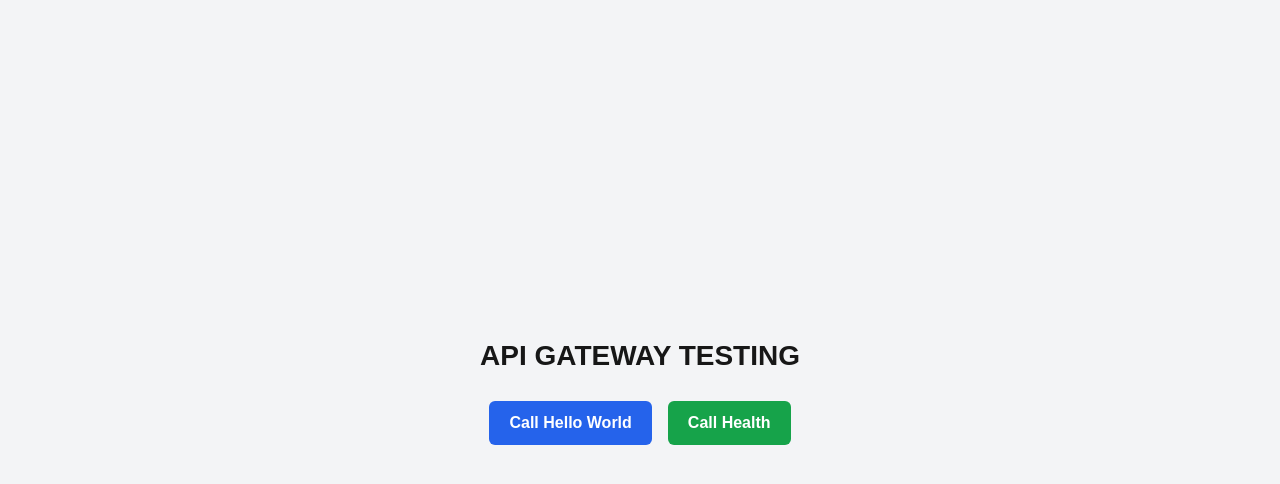
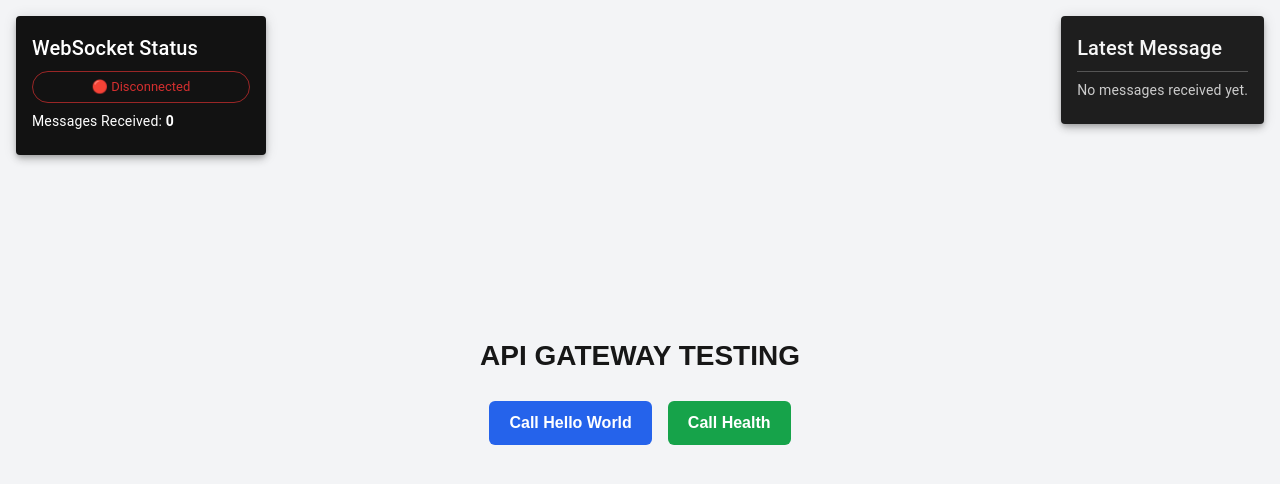
Before and after one commit to lextrfolk1/frontend-test, a Next.js app: page / in a window 1280 px wide. Shown: the top 484 px of the page. Built offline with nearby package versions, Linux system fonts and the light colour scheme; no server answers.

Commit message:
websocket design

```diff
--- a/package.json
+++ b/package.json
@@ -9,6 +9,9 @@
     "lint": "next lint"
   },
   "dependencies": {
+    "@emotion/react": "^11.14.0",
+    "@emotion/styled": "^11.14.1",
+    "@mui/material": "^7.2.0",
     "@stomp/stompjs": "^7.1.0",
     "next": "15.3.5",
     "react": "^19.0.0",
--- a/src/components/WebSocketListener.tsx
+++ b/src/components/WebSocketListener.tsx
@@ -1,13 +1,22 @@
 'use client';
 
-import { useEffect, useRef } from 'react';
+import { useEffect, useRef, useState } from 'react';
 import SockJS from 'sockjs-client';
 import { Client, IMessage } from '@stomp/stompjs';
+import {
+  Box,
+  Card,
+  CardContent,
+  Typography,
+  Chip,
+  Stack,
+  Divider,
+} from '@mui/material';
 
 interface WebSocketListenerProps {
   topic: string;
   onMessage: (payload: any) => void;
-  socketPath?: string; // default: relative path
+  socketPath?: string;
   reconnectDelayMs?: number;
   heartbeatMs?: number;
 }
@@ -23,6 +32,11 @@ const WebSocketListener = ({
   const reconnectTimeoutRef = useRef<NodeJS.Timeout | null>(null);
   const onMessageRef = useRef(onMessage);
 
+  const [status, setStatus] = useState('🔴 Disconnected');
+  const [latestMessage, setLatestMessage] = useState('');
+  const [timestamp, setTimestamp] = useState('');
+  const [messageCount, setMessageCount] = useState(0);
+
   useEffect(() => {
     onMessageRef.current = onMessage;
   }, [onMessage]);
@@ -33,7 +47,7 @@ const WebSocketListener = ({
 
       reconnectTimeoutRef.current = setTimeout(() => {
         reconnectTimeoutRef.current = null;
-        console.log('Attempting reconnection...');
+        setStatus('🟡 Reconnecting...');
         stompClientRef.current?.deactivate();
         stompClientRef.current?.activate();
       }, reconnectDelayMs);
@@ -46,36 +60,36 @@ const WebSocketListener = ({
       heartbeatOutgoing: heartbeatMs,
 
       onConnect: () => {
-        console.log('✅ WebSocket connected');
+        setStatus('🟢 Connected');
+        stompClient.subscribe(topic, (message: IMessage) => {
+          const payload = message.body;
+          const now = new Date().toLocaleString();
 
-        stompClient.subscribe(topic, (message: IMessage) => {
-          try {
-            const payload = message.body;
-            console.log('WebSocket message:', payload);
-            onMessageRef.current?.(payload);
-          } catch (err) {
-            console.error('Failed to parse message:', err);
-          }
+          setLatestMessage(payload);
+          setTimestamp(now);
+          setMessageCount((prev) => prev + 1);
+          onMessageRef.current?.(payload);
         });
       },
 
       onWebSocketClose: () => {
-        console.warn('WebSocket closed');
+        setStatus('🔴 Disconnected');
         scheduleReconnect();
       },
 
       onWebSocketError: (error) => {
+        setStatus('🔴 WebSocket Error');
         console.error('WebSocket error:', error);
         scheduleReconnect();
       },
 
       onStompError: (frame) => {
+        setStatus('🔴 STOMP Error');
         console.error('STOMP error:', frame);
         scheduleReconnect();
       },
     });
 
- //   stompClient.debug = (msg) => console.log('[STOMP DEBUG]:', msg);
     stompClient.activate();
     stompClientRef.current = stompClient;
 
@@ -88,7 +102,74 @@ const WebSocketListener = ({
     };
   }, [topic, socketPath, reconnectDelayMs, heartbeatMs]);
 
-  return null;
+  return (
+    <>
+      {/* Status Card */}
+      <Card
+        sx={{
+          position: 'fixed',
+          top: 16,
+          left: 16,
+          minWidth: 250,
+          backgroundColor: '#121212',
+          color: 'white',
+          zIndex: 9999,
+          boxShadow: 5,
+        }}
+      >
+        <CardContent>
+          <Typography variant="h6" gutterBottom>
+            WebSocket Status
+          </Typography>
+          <Stack spacing={1}>
+            <Chip
+              label={status}
+              color={
+                status.includes('Connected')
+                  ? 'success'
+                  : status.includes('Reconnecting')
+                  ? 'warning'
+                  : 'error'
+              }
+              variant="outlined"
+            />
+            <Typography variant="body2">
+              Messages Received: <strong>{messageCount}</strong>
+            </Typography>
+          </Stack>
+        </CardContent>
+      </Card>
+
+      {/* Latest Message Card */}
+      <Card
+        sx={{
+          position: 'fixed',
+          top: 16,
+          right: 16,
+          maxWidth: 500,
+          backgroundColor: '#1e1e1e',
+          color: '#f5f5f5',
+          zIndex: 9999,
+          boxShadow: 5,
+        }}
+      >
+        <CardContent>
+          <Typography variant="h6" gutterBottom>
+            Latest Message
+          </Typography>
+          <Divider sx={{ mb: 1, borderColor: '#555' }} />
+          <Typography variant="body2" sx={{ color: '#ccc', whiteSpace: 'pre-wrap' }}>
+            {latestMessage || 'No messages received yet.'}
+          </Typography>
+          {latestMessage && (
+            <Typography variant="caption" sx={{ display: 'block', mt: 1, color: '#999' }}>
+              ⏱️ Received at: {timestamp}
+            </Typography>
+          )}
+        </CardContent>
+      </Card>
+    </>
+  );
 };
 
 export default WebSocketListener;
```
